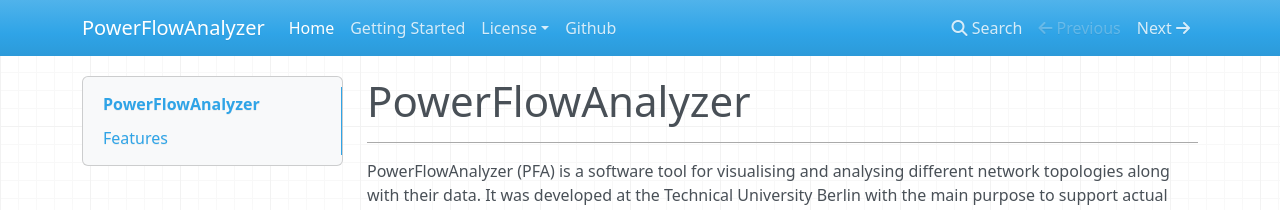
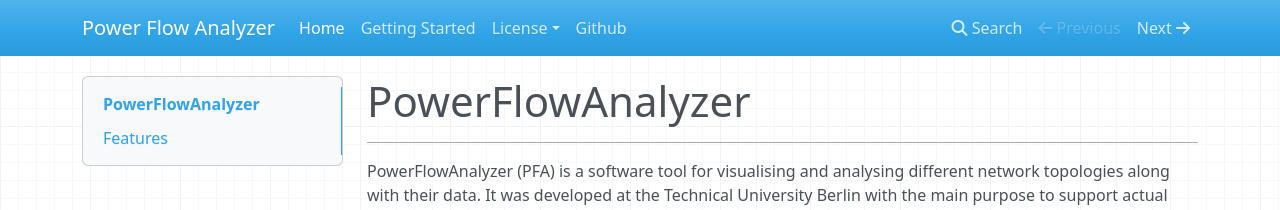
Before and after one commit to power-flow-analyzer/pfa-documentation, an MkDocs documentation site: the page built from docs/index.md, in a window 1280 px wide. Shown: the top 210 px of the page. Built offline with MkDocs 1.6.1, drawn with Linux system fonts in a browser that asks for light colours; nearby versions of some CDN libraries.

Commit message:
site name changed to "Power Flow Analyzer"

```diff
--- a/mkdocs.yml
+++ b/mkdocs.yml
@@ -1,4 +1,4 @@
-site_name: PowerFlowAnalyzer
+site_name: Power Flow Analyzer
 nav:
     - Home: 'index.md'
     - Getting Started: 'getting-started/index.md'
```
